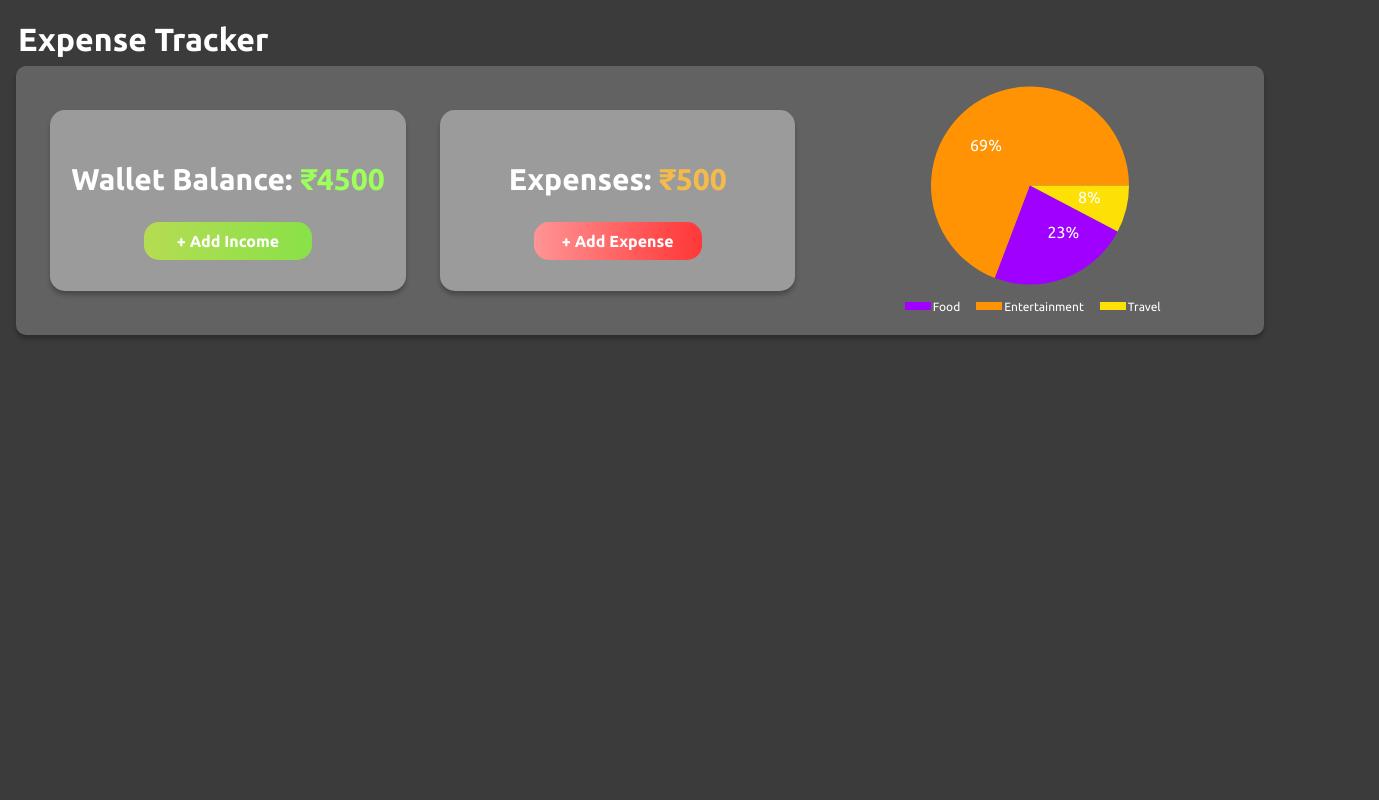
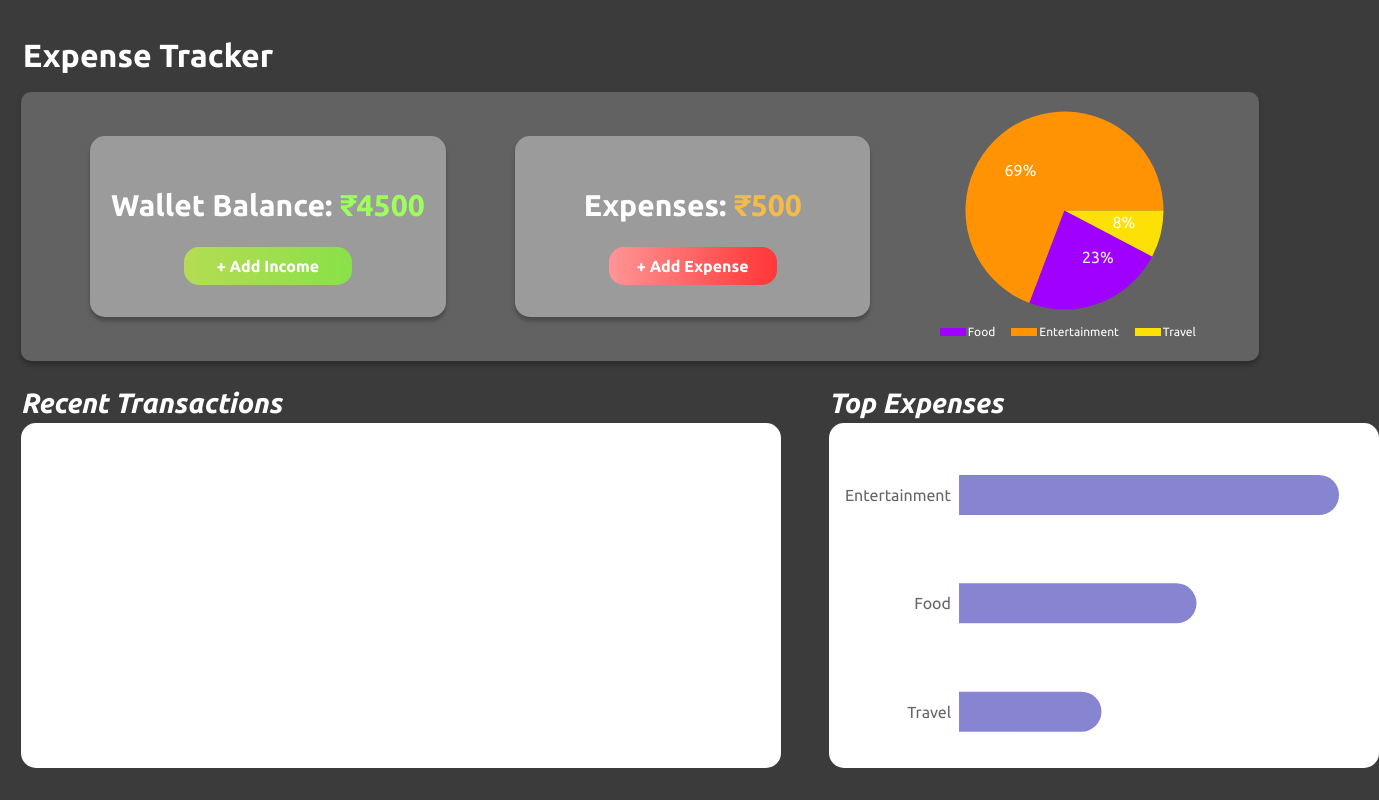
Before and after one commit to erayushs/Expense-Tracker, a React (Create React App) app: page / in a window 1280 px wide. Shown: the whole page, 1379 px wide, since content can reach past the window. Built offline with nearby package versions, Linux system fonts and the light colour scheme.

Commit message:
Added Bar chart

```diff
--- a/src/App.css
+++ b/src/App.css
@@ -1,6 +1,9 @@
 .App {
   color: white;
   margin: 1rem;
+  display: flex;
+  flex-direction: column;
+  gap: 0.6rem;
 }
 
 h1 {
@@ -65,3 +68,58 @@ h1 {
   justify-content: center;
   align-items: center;
 }
+
+/* BOTTOM DIV CSS */
+.bottomDiv {
+  display: flex;
+  gap: 3rem;
+}
+
+.recentTransactionsDiv {
+  display: flex;
+  flex-direction: column;
+  gap: 0.3rem;
+}
+
+.transactionHeading1 {
+  margin-top: 1rem;
+  margin-bottom: 0rem;
+  font-style: italic;
+  font-weight: 700;
+  font-size: 28px;
+}
+
+.transactionsDiv {
+  width: 760px;
+  height: 345px;
+  border: 1px 0px 0px 0px;
+  background-color: #ffffff;
+  border-radius: 15px;
+}
+
+.topExpensesDiv {
+  display: flex;
+  flex-direction: column;
+  gap: 0.3rem;
+}
+
+.transactionHeading2 {
+  margin-top: 1rem;
+  margin-bottom: 0rem;
+  font-style: italic;
+  font-weight: 700;
+  font-size: 28px;
+}
+
+.expensesBarGraphDiv {
+  display: flex;
+  justify-content: center;
+  align-items: center;
+
+  width: 550px;
+  height: 345px;
+  border: 1px 0px 0px 0px;
+
+  border-radius: 15px;
+  background-color: #ffffff;
+}
--- a/src/App.js
+++ b/src/App.js
@@ -1,4 +1,5 @@
 import "./App.css";
+import BarC from "./components/BarC";
 import Expense from "./components/Expense/Expense";
 import PieC from "./components/PieC";
 import Wallet from "./components/Wallet/Wallet";
@@ -6,9 +7,8 @@ import Wallet from "./components/Wallet/Wallet";
 const App = () => {
   return (
     <div className="App">
+      {/* TOP DIV COMPLETE */}
       <h1>Expense Tracker</h1>
-
-      {/* TOP DIV COMPLETE */}
       <div className="topDiv">
         <Wallet />
         <Expense />
@@ -40,8 +40,20 @@ const App = () => {
           </div>
         </div>
       </div>
+      {/* BOTTOM DIV COMPLETE */}
+      <div className="bottomDiv">
+        <div className="recentTransactionsDiv">
+          <h2 className="transactionHeading1">Recent Transactions</h2>
+          <div className="transactionsDiv"></div>
+        </div>
 
-      {/* BOTTOM DIV COMPLETE */}
+        <div className="topExpensesDiv">
+          <h2 className="transactionHeading2">Top Expenses</h2>
+          <div className="expensesBarGraphDiv">
+            <BarC />
+          </div>
+        </div>
+      </div>
     </div>
   );
 };
--- /dev/null
+++ b/src/components/BarC.jsx
@@ -0,0 +1,46 @@
+import React, { PureComponent } from "react";
+import {
+  BarChart,
+  Bar,
+  XAxis,
+  YAxis,
+  Tooltip,
+  ResponsiveContainer,
+} from "recharts";
+
+const defaultData = [
+  { name: "Entertainment", value: 4000 },
+  { name: "Food", value: 2500 },
+  { name: "Travel", value: 1500 },
+];
+
+export default class CustomBarChart extends PureComponent {
+  render() {
+    const { data = defaultData } = this.props;
+
+    return (
+      <ResponsiveContainer width="100%" height={350}>
+        <BarChart
+          data={data}
+          margin={{ top: 20, right: 40, left: 70, bottom: 5 }}
+          layout="vertical"
+        >
+          <XAxis type="number" hide />
+          <YAxis
+            axisLine={false}
+            tickLine={false}
+            type="category"
+            dataKey="name"
+          />
+          <Tooltip />
+          <Bar
+            dataKey="value"
+            fill="#8784d2"
+            radius={[0, 20, 20, 0]}
+            barSize={40}
+          />
+        </BarChart>
+      </ResponsiveContainer>
+    );
+  }
+}
--- a/src/components/PieC.jsx
+++ b/src/components/PieC.jsx
@@ -39,7 +39,7 @@ const renderCustomizedLabel = ({
 export default class PieC extends PureComponent {
   render() {
     return (
-      <PieChart width={400} height={199}>
+      <PieChart width={199} height={199}>
         <Pie
           data={data}
           cx="50%"
--- a/src/index.css
+++ b/src/index.css
@@ -7,7 +7,7 @@
 body {
   background-color: #3b3b3b;
 
-  margin: 0;
+  margin: 0.3rem;
   font-family: -apple-system, BlinkMacSystemFont, "Segoe UI", "Roboto", "Oxygen",
     "Ubuntu", "Cantarell", "Fira Sans", "Droid Sans", "Helvetica Neue",
     sans-serif;
```
